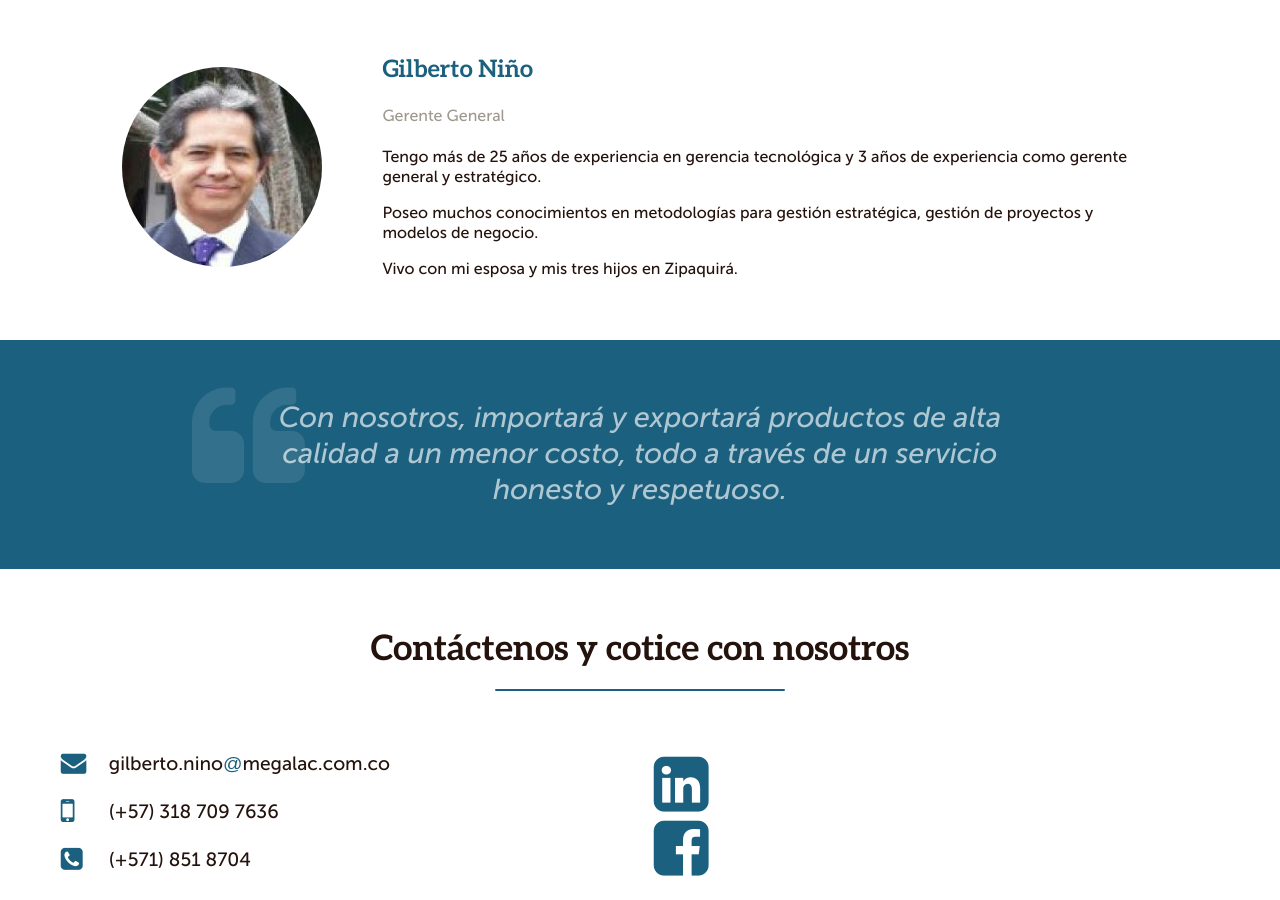
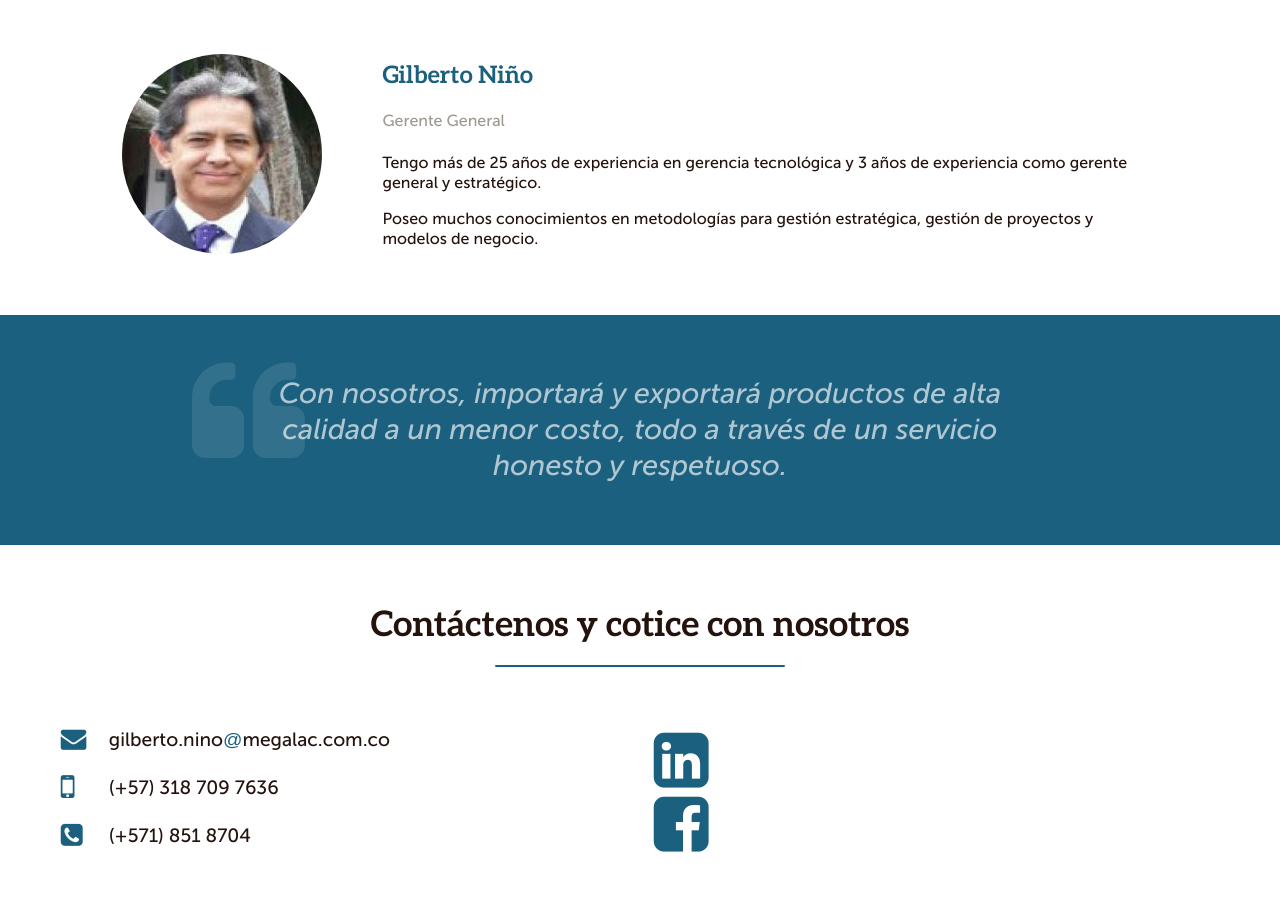
Before and after one commit to Ruluk/megalac.github.io, a Jekyll site: the page built from index.md, in a window 1280 px wide and 900 px high, scrolled down 2630 px. Built offline with Jekyll 4.4.1, drawn with Linux system fonts in a browser that asks for light colours; some of the changed text lies outside the part shown.

Commit message:
Remove sensitive data.
Signed-off-by: Juan Carlos <Ruluk@users.noreply.github.com>

```diff
--- a/_config.yml
+++ b/_config.yml
@@ -97,7 +97,6 @@ social_networks:
     title: Facebook
 contacts:
   -
-    address: "Calle 6 # 6 - 10, vereda de Barandillas, Zipaquirá, Colombia"
     email: gilberto.nino@megalac.com.co
     phone: (+571) 851 8704
     cellphone: (+57) 318 709 7636
--- a/_includes/content.html
+++ b/_includes/content.html
@@ -52,9 +52,6 @@
       <p>
         Poseo muchos conocimientos en metodologías para gestión estratégica, gestión de proyectos y modelos de negocio.
       </p>
-      <p>
-        Vivo con mi esposa y mis tres hijos en Zipaquirá.
-      </p>
     </div>
   </div>
 </section>
```
